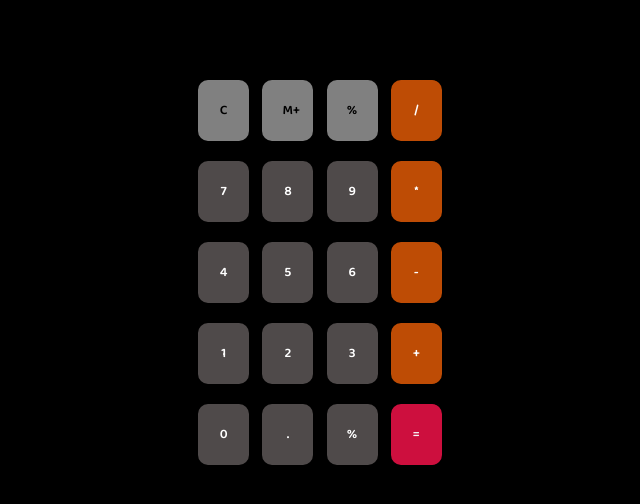
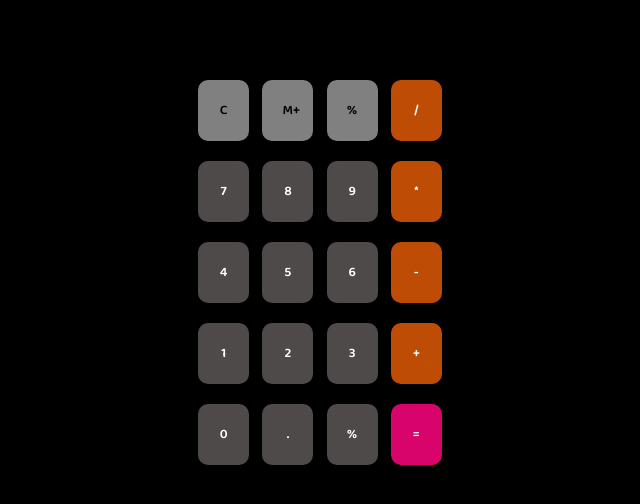
Before and after one commit to aaditya1404/Calculator.github.io, a plain HTML site: page index.html in a window 1280 px wide. Shown: the part 94-598 px from the top of the page, without its empty margins (328-968 px from the left). Drawn offline with Linux system fonts and the light colour scheme.

Commit message:
third commit

```diff
--- a/utilities.css
+++ b/utilities.css
@@ -25,7 +25,7 @@
 } */
 
 .looks {
-    background-color: rgb(205, 15, 62);
+    background-color: rgb(217, 4, 107);
     color: whitesmoke;
 }
 
```
